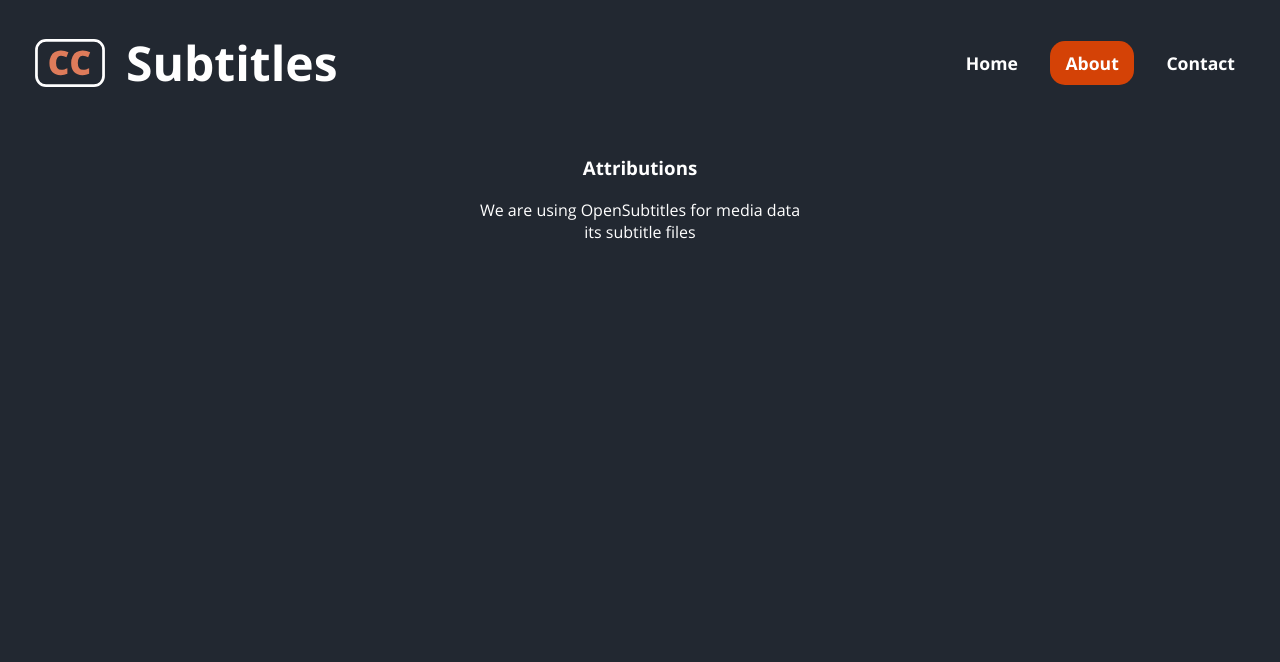
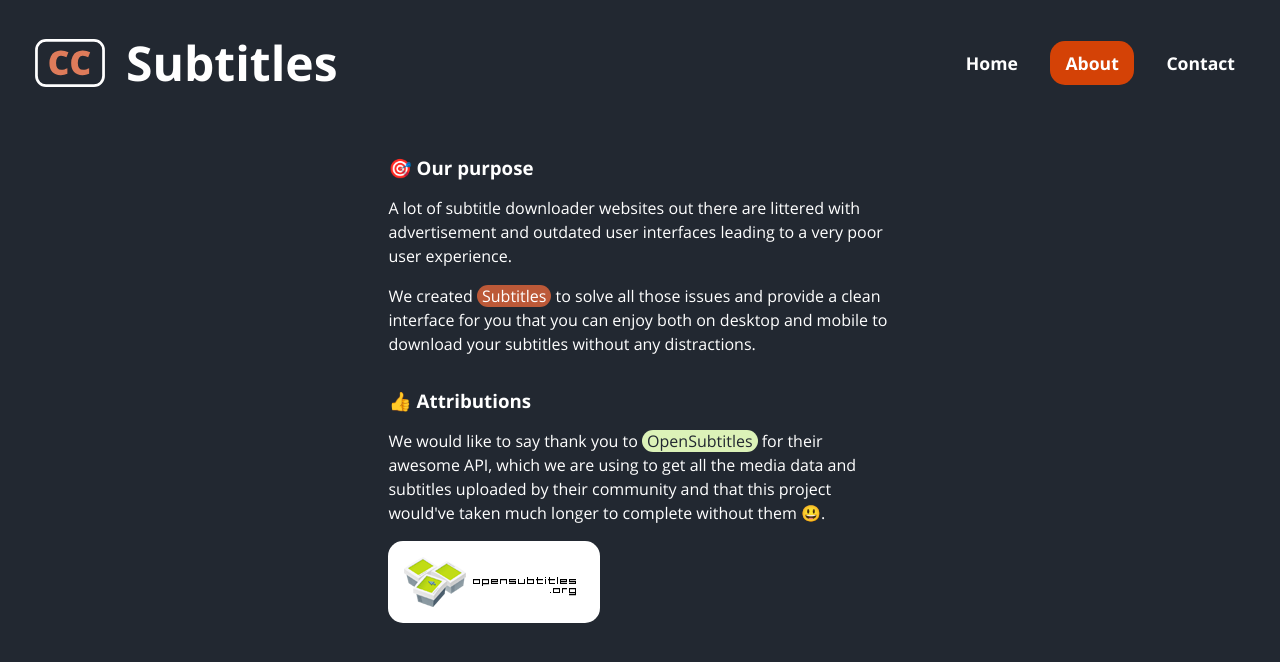
Before and after one commit to iNeedSubs/legacy, a Vue app: page /about in a window 1280 px wide. Shown: the top 662 px of the page. Built offline with nearby package versions, Linux system fonts and the light colour scheme.

Commit message:
Add 'Our purpose' and finish 'Attributions' sections

```diff
--- a/src/views/About.vue
+++ b/src/views/About.vue
@@ -1,23 +1,71 @@
 <template>
   <main>
-    <h3>Attributions</h3>
-    <p>We are using OpenSubtitles for media data its subtitle files</p>
+    <section>
+      <h3>🎯 Our purpose</h3>
+      <p>A lot of subtitle downloader websites out there are littered with advertisement and outdated user interfaces leading to a very poor user experience.</p>
+      <p>We created <span class="highlight">Subtitles</span> to solve all those issues and provide a clean interface for you that you can enjoy both on desktop and mobile to download your subtitles without any distractions.</p>
+    </section>
+    <section>
+      <h3>👍 Attributions</h3>
+      <p>We would like to say thank you to <a href="https://www.opensubtitles.org/" target="_blank" rel="noopener">OpenSubtitles</a> for their awesome API, which we are using to get all the media data and subtitles uploaded by their community and that this project would've taken much longer to complete without them 😃.</p>
+      <img src="@/assets/icons/OpenSubtitlesLogo.webp"/>
+    </section>
   </main>
 </template>
 
+<script lang="ts">
+import { defineComponent } from 'vue'
+
+export default defineComponent({
+  name: 'About'
+})
+</script>
+
 <style lang="scss" scoped>
 main {
-  padding: 30px;
-  text-align: center;
+  display: grid;
+  gap: 2em;
+  justify-content: center;
+  padding: 0 30px 30px 30px;
+}
+
+section {
+  display: grid;
+  gap: 1em;
 }
 
 h3 {
-  margin-bottom: 1em;
   font-family: 'Open Sans Bold', sans-serif;
 }
 
 p {
-  margin: 0 auto;
-  max-width: 35ch;
+  max-width: 55ch;
+  line-height: 1.5em;
+}
+
+img {
+  background: #fff;
+  border-radius: 15px;
+  padding: 1em;
+}
+
+.highlight, a {
+  padding: 0 5px;
+  border-radius: 15px;
+}
+
+.highlight {
+  background: #BC5938;
+}
+
+a {
+  background: #dcf2b8;
+  color: #222831;
+}
+
+@media only screen and (min-width: 800px) {
+  main {
+    padding: 30px;
+  }
 }
 </style>
```
